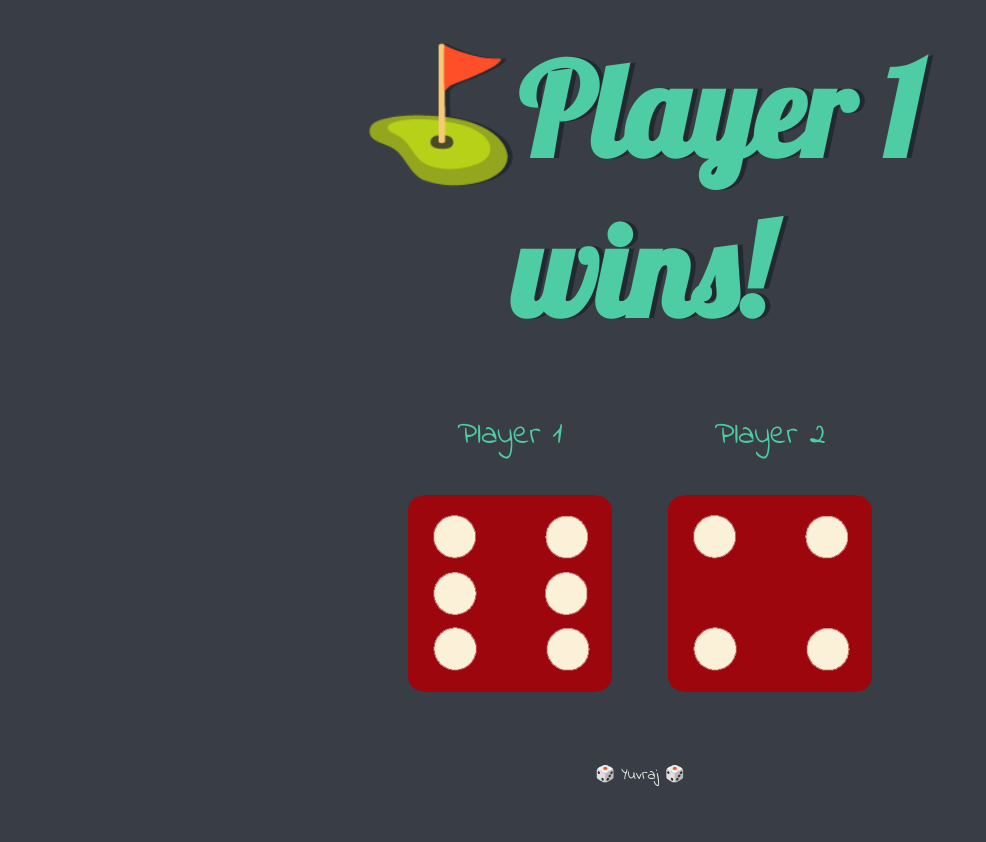
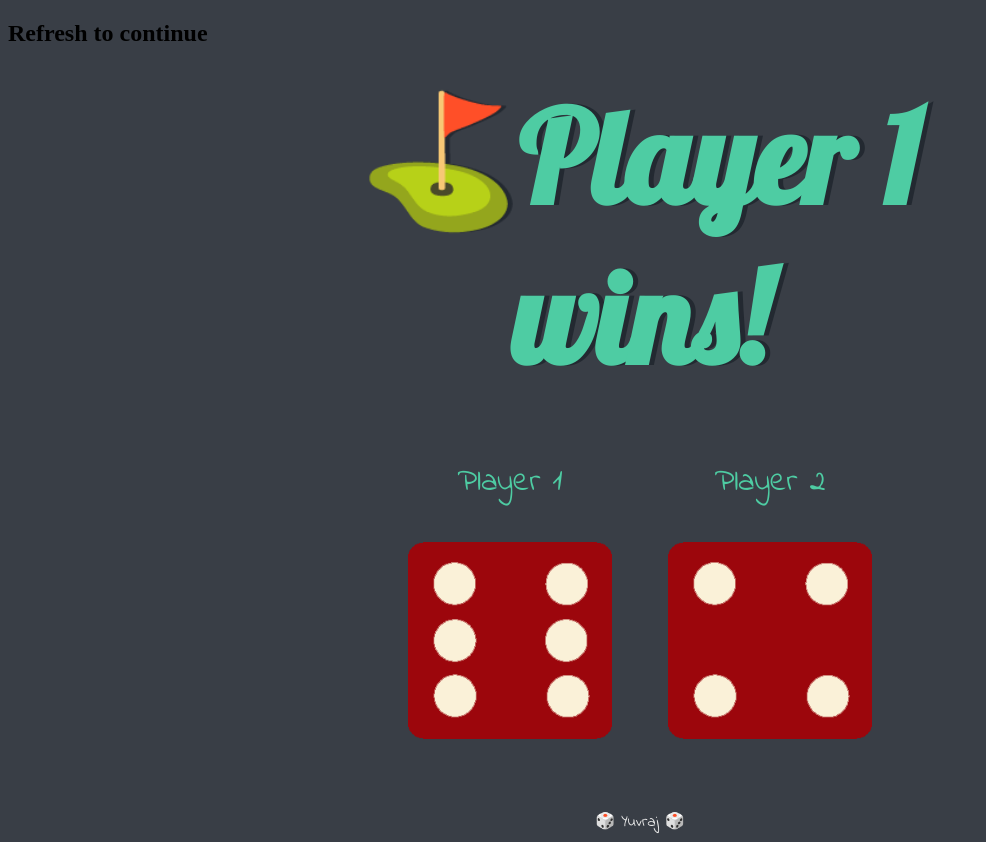
Before and after one commit to Yuvraj292/Dice_game, a plain HTML site: page index.html in a window 1280 px wide. Shown: the whole page, without its empty margins (0-986 px from the left). Before the commit the page ends 800 px from the top, so only its background shows below. Drawn offline with Linux system fonts and the light colour scheme.

Commit message:
Update index.html

```diff
--- a/index.html
+++ b/index.html
@@ -9,7 +9,7 @@
 
   </head>
   <body>
-
+    <h2>Refresh to continue</h2>
     <div class="container">
       <h1>Refresh Me</h1>
 
```
